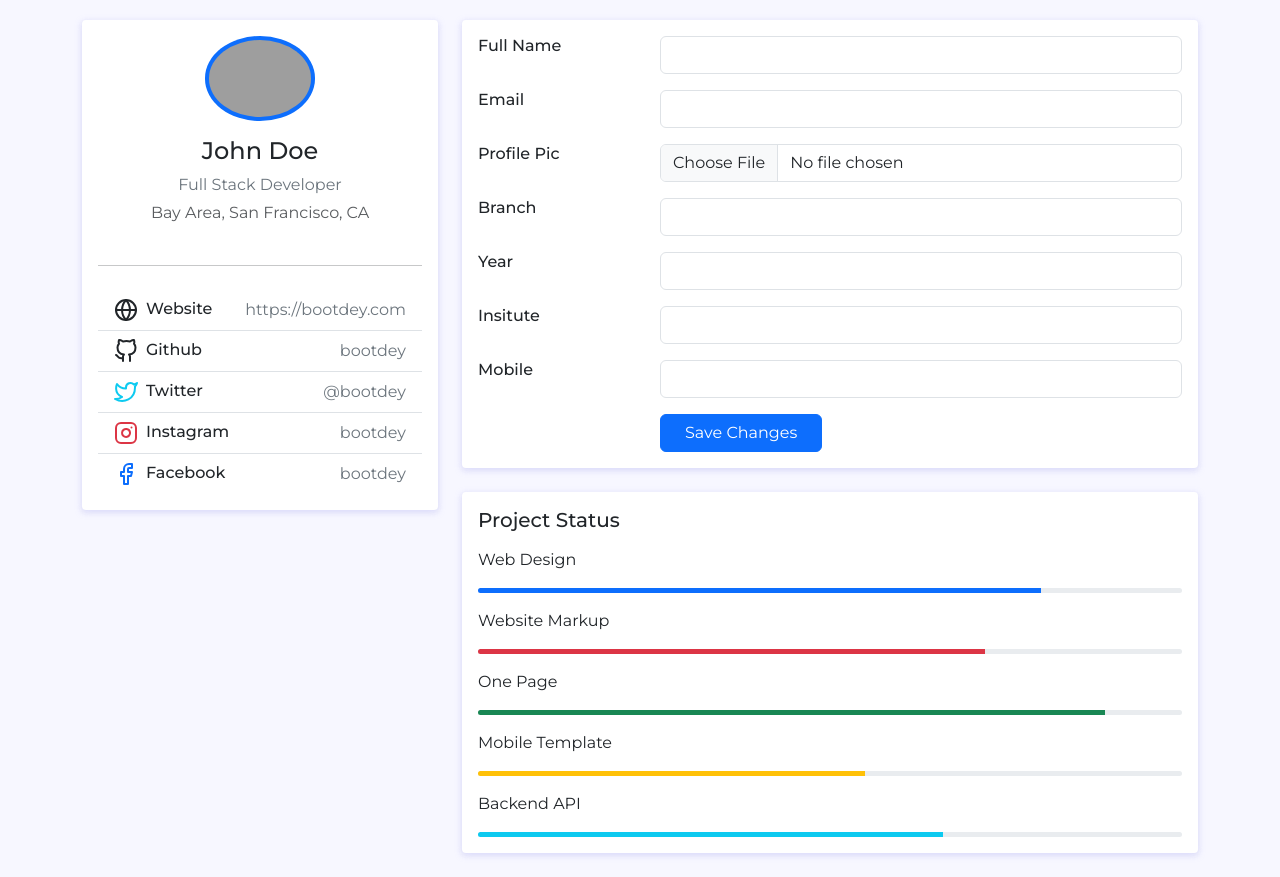
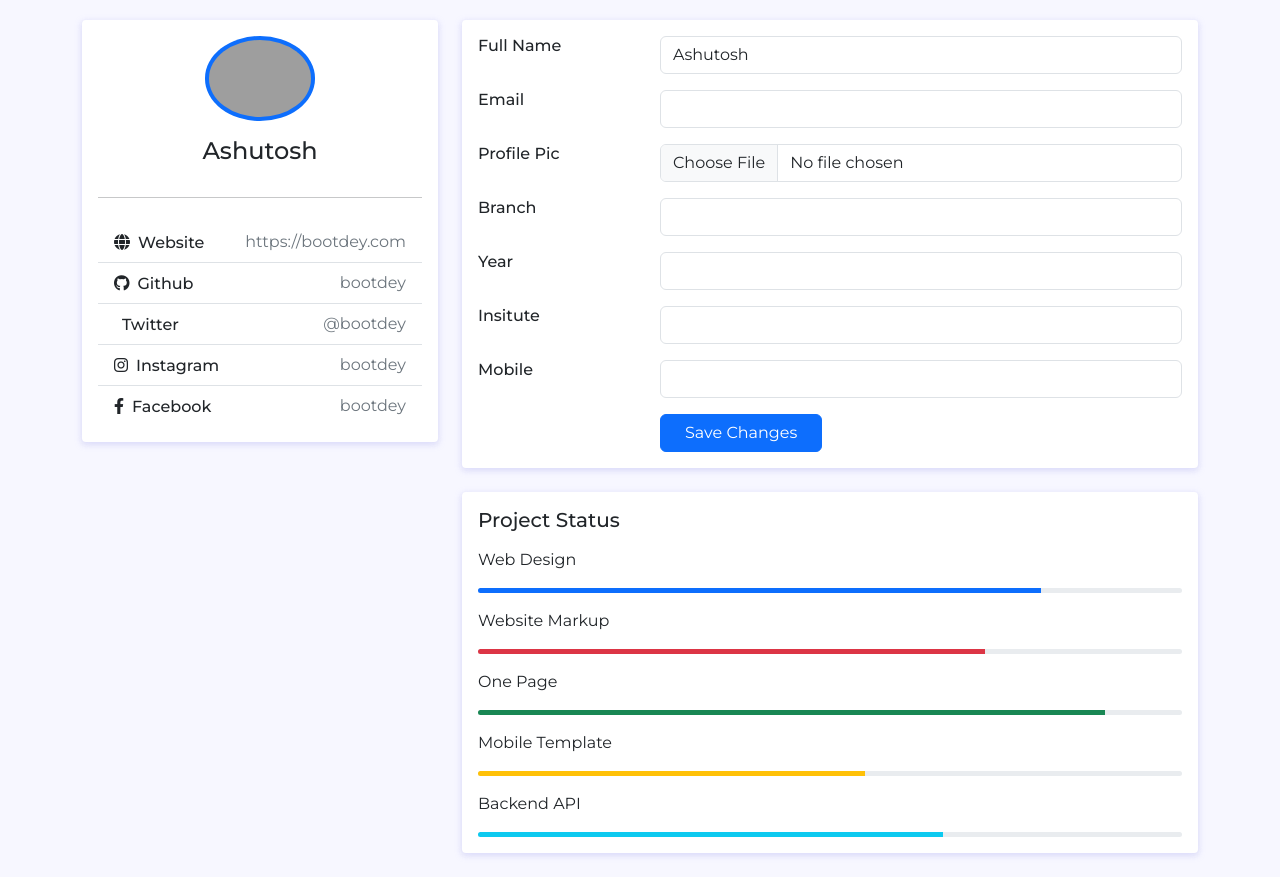
Before and after one commit to Team-Engineers/testknock-app, a React (Create React App) app: page /user in a window 1280 px wide. Built offline with nearby package versions, Linux system fonts and the light colour scheme; grey boxes are pictures that could not be loaded.

Commit message:
minor changes done

```diff
--- a/src/pages/user/UserProfile.jsx
+++ b/src/pages/user/UserProfile.jsx
@@ -3,7 +3,7 @@ import './UserProfile.css'
 
 const UserProfile = () => {
   const [email,setEmail] = useState('');
-  const [name,setName] = useState('');
+  const [name,setName] = useState('Ashutosh');
   const [profilePic,setProfilePic] = useState('');
   const [branch,setBranch] = useState('');
   const [year,setYear] = useState('');
@@ -38,122 +38,42 @@ const UserProfile = () => {
                       width="110"
                     />
                     <div class="mt-3">
-                      <h4>John Doe</h4>
-                      <p class="text-secondary mb-1">Full Stack Developer</p>
-                      <p class="text-muted font-size-sm">
-                        Bay Area, San Francisco, CA
-                      </p>
+                      <h4>{name}</h4>
                     </div>
                   </div>
                   <hr class="my-4" />
                   <ul class="list-group list-group-flush">
                     <li class="list-group-item d-flex justify-content-between align-items-center flex-wrap">
                       <h6 class="mb-0">
-                        <svg
-                          xmlns="http://www.w3.org/2000/svg"
-                          width="24"
-                          height="24"
-                          viewBox="0 0 24 24"
-                          fill="none"
-                          stroke="currentColor"
-                          stroke-width="2"
-                          stroke-linecap="round"
-                          stroke-linejoin="round"
-                          class="feather feather-globe me-2 icon-inline"
-                        >
-                          <circle cx="12" cy="12" r="10"></circle>
-                          <line x1="2" y1="12" x2="22" y2="12"></line>
-                          <path d="M12 2a15.3 15.3 0 0 1 4 10 15.3 15.3 0 0 1-4 10 15.3 15.3 0 0 1-4-10 15.3 15.3 0 0 1 4-10z"></path>
-                        </svg>
+                        <i class="fa-solid fa-globe me-2"></i>
                         Website
                       </h6>
                       <span class="text-secondary">https://bootdey.com</span>
                     </li>
                     <li class="list-group-item d-flex justify-content-between align-items-center flex-wrap">
                       <h6 class="mb-0">
-                        <svg
-                          xmlns="http://www.w3.org/2000/svg"
-                          width="24"
-                          height="24"
-                          viewBox="0 0 24 24"
-                          fill="none"
-                          stroke="currentColor"
-                          stroke-width="2"
-                          stroke-linecap="round"
-                          stroke-linejoin="round"
-                          class="feather feather-github me-2 icon-inline"
-                        >
-                          <path d="M9 19c-5 1.5-5-2.5-7-3m14 6v-3.87a3.37 3.37 0 0 0-.94-2.61c3.14-.35 6.44-1.54 6.44-7A5.44 5.44 0 0 0 20 4.77 5.07 5.07 0 0 0 19.91 1S18.73.65 16 2.48a13.38 13.38 0 0 0-7 0C6.27.65 5.09 1 5.09 1A5.07 5.07 0 0 0 5 4.77a5.44 5.44 0 0 0-1.5 3.78c0 5.42 3.3 6.61 6.44 7A3.37 3.37 0 0 0 9 18.13V22"></path>
-                        </svg>
+                      <i class="fa-brands me-2 fa-github"></i>
                         Github
                       </h6>
                       <span class="text-secondary">bootdey</span>
                     </li>
                     <li class="list-group-item d-flex justify-content-between align-items-center flex-wrap">
                       <h6 class="mb-0">
-                        <svg
-                          xmlns="http://www.w3.org/2000/svg"
-                          width="24"
-                          height="24"
-                          viewBox="0 0 24 24"
-                          fill="none"
-                          stroke="currentColor"
-                          stroke-width="2"
-                          stroke-linecap="round"
-                          stroke-linejoin="round"
-                          class="feather feather-twitter me-2 icon-inline text-info"
-                        >
-                          <path d="M23 3a10.9 10.9 0 0 1-3.14 1.53 4.48 4.48 0 0 0-7.86 3v1A10.66 10.66 0 0 1 3 4s-4 9 5 13a11.64 11.64 0 0 1-7 2c9 5 20 0 20-11.5a4.5 4.5 0 0 0-.08-.83A7.72 7.72 0 0 0 23 3z"></path>
-                        </svg>
+                      <i class="fa-brands me-2 fa-x-twitter"></i>
                         Twitter
                       </h6>
                       <span class="text-secondary">@bootdey</span>
                     </li>
                     <li class="list-group-item d-flex justify-content-between align-items-center flex-wrap">
                       <h6 class="mb-0">
-                        <svg
-                          xmlns="http://www.w3.org/2000/svg"
-                          width="24"
-                          height="24"
-                          viewBox="0 0 24 24"
-                          fill="none"
-                          stroke="currentColor"
-                          stroke-width="2"
-                          stroke-linecap="round"
-                          stroke-linejoin="round"
-                          class="feather feather-instagram me-2 icon-inline text-danger"
-                        >
-                          <rect
-                            x="2"
-                            y="2"
-                            width="20"
-                            height="20"
-                            rx="5"
-                            ry="5"
-                          ></rect>
-                          <path d="M16 11.37A4 4 0 1 1 12.63 8 4 4 0 0 1 16 11.37z"></path>
-                          <line x1="17.5" y1="6.5" x2="17.51" y2="6.5"></line>
-                        </svg>
+                      <i class="fa-brands me-2 fa-instagram"></i>
                         Instagram
                       </h6>
                       <span class="text-secondary">bootdey</span>
                     </li>
                     <li class="list-group-item d-flex justify-content-between align-items-center flex-wrap">
                       <h6 class="mb-0">
-                        <svg
-                          xmlns="http://www.w3.org/2000/svg"
-                          width="24"
-                          height="24"
-                          viewBox="0 0 24 24"
-                          fill="none"
-                          stroke="currentColor"
-                          stroke-width="2"
-                          stroke-linecap="round"
-                          stroke-linejoin="round"
-                          class="feather feather-facebook me-2 icon-inline text-primary"
-                        >
-                          <path d="M18 2h-3a5 5 0 0 0-5 5v3H7v4h3v8h4v-8h3l1-4h-4V7a1 1 0 0 1 1-1h3z"></path>
-                        </svg>
+                      <i class="fa-brands me-2 fa-facebook-f"></i>
                         Facebook
                       </h6>
                       <span class="text-secondary">bootdey</span>
```
Also changed, not shown: src/component/footer/Footer.jsx (+29 -26 lines).
